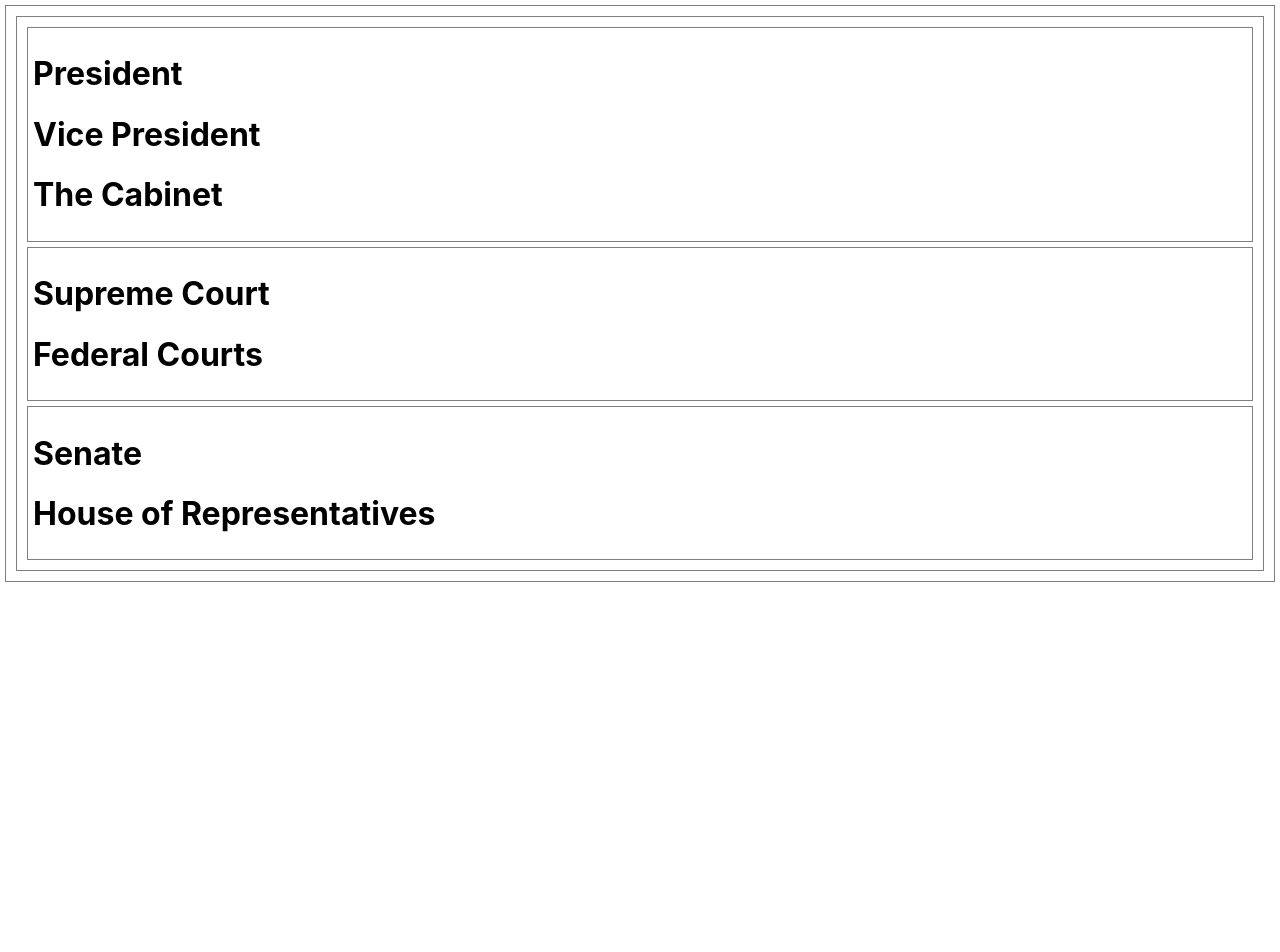
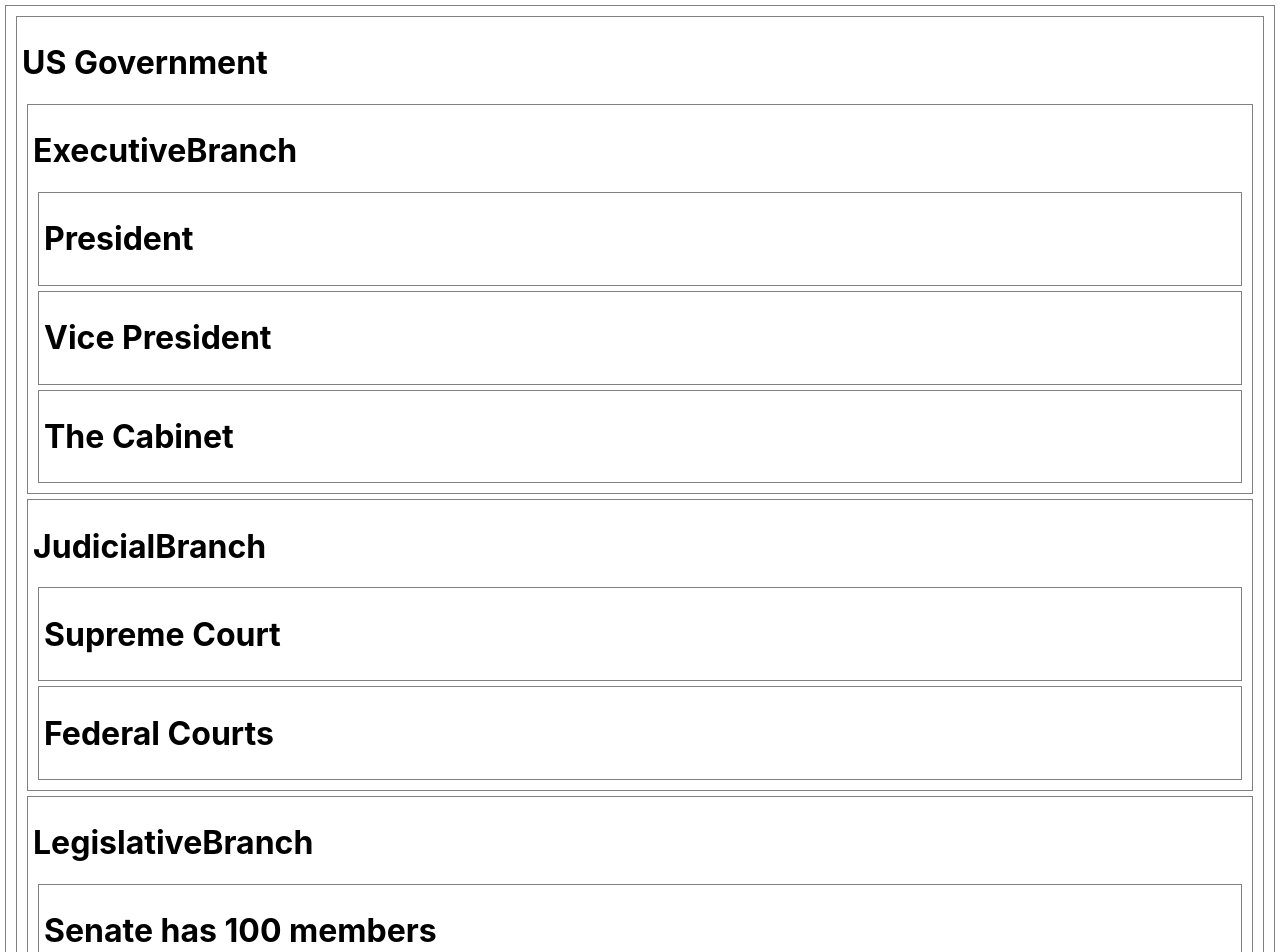
Before and after one commit to csalguera/react-rep-1, a React (Create React App) app: page / in a window 1280 px wide. Shown: the top 952 px of the page. Before the commit the page ends 800 px from the top, so only its background shows below. Built offline with nearby package versions, Linux system fonts and the light colour scheme.

Commit message:
add more div tags to nested components and h1 tags for components' names

```diff
--- a/src/ExecutiveBranch.jsx
+++ b/src/ExecutiveBranch.jsx
@@ -1,9 +1,16 @@
 const ExecutiveBranch = (props) => {
   return (
     <>
-      <h1>President</h1>
-      <h1>Vice President</h1>
-      <h1>The Cabinet</h1>
+      <h1>ExecutiveBranch</h1>
+        <div>
+        <h1>President</h1>
+        </div>
+        <div>
+        <h1>Vice President</h1>
+        </div>
+        <div>
+        <h1>The Cabinet</h1>
+        </div>
     </>
   )
 }
--- a/src/HouseofRepresentatives.jsx
+++ b/src/HouseofRepresentatives.jsx
@@ -1,6 +1,6 @@
 const HouseofRepresentatives = (props) => {
   return (
-    <h1>House of Representatives</h1>
+    <h1>House of Representatives has {props.members} members</h1>
   )
 }
 
--- a/src/JudicialBranch.jsx
+++ b/src/JudicialBranch.jsx
@@ -1,8 +1,13 @@
 const JudicialBranch = (props) => {
   return (
     <>
-      <h1>Supreme Court</h1>
-      <h1>Federal Courts</h1>
+      <h1>JudicialBranch</h1>
+      <div>
+        <h1>Supreme Court</h1>
+      </div>
+      <div>
+        <h1>Federal Courts</h1>
+      </div>
     </>
   )
 }
--- a/src/LegislativeBranch.jsx
+++ b/src/LegislativeBranch.jsx
@@ -4,8 +4,13 @@ import HouseofRepresentatives from "./HouseofRepresentatives"
 const LegislativeBranch = (props) => {
   return (
     <>
-      <Senate />
-      <HouseofRepresentatives />
+      <h1>LegislativeBranch</h1>
+      <div>
+        <Senate members={100}/>
+      </div>
+      <div>
+        <HouseofRepresentatives members={435}/>
+      </div>
     </>
   )
 }
--- a/src/Senate.jsx
+++ b/src/Senate.jsx
@@ -1,6 +1,6 @@
 const Senate = (props) => {
   return (
-    <h1>Senate</h1>
+    <h1>Senate has {props.members} members</h1>
   )
 }
 
--- a/src/USGovernment.jsx
+++ b/src/USGovernment.jsx
@@ -5,6 +5,7 @@ import LegislativeBranch from "./LegislativeBranch"
 const USGovernment = (props) => {
   return (
     <>
+      <h1>US Government</h1>
       <div>
         <ExecutiveBranch />
       </div>
```
